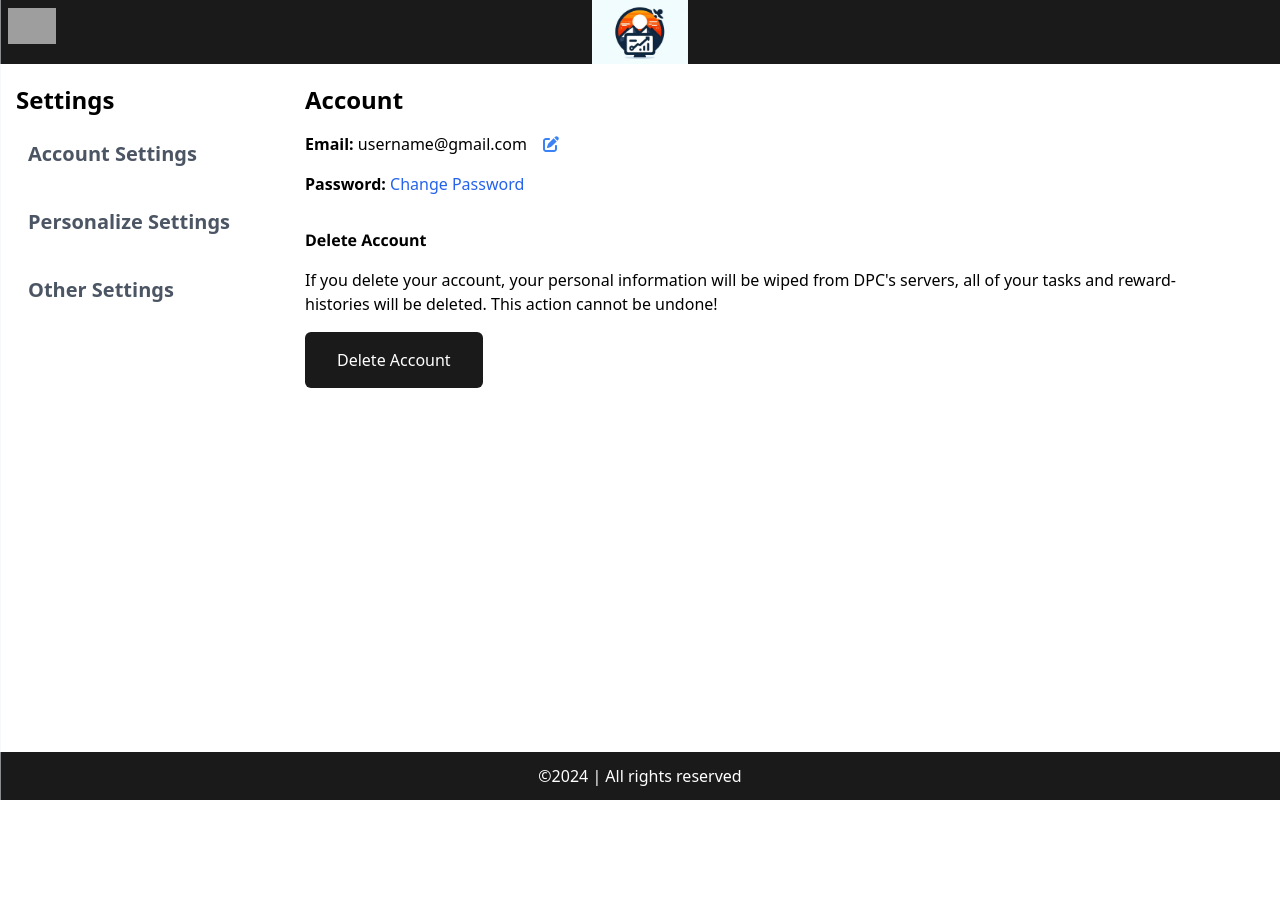
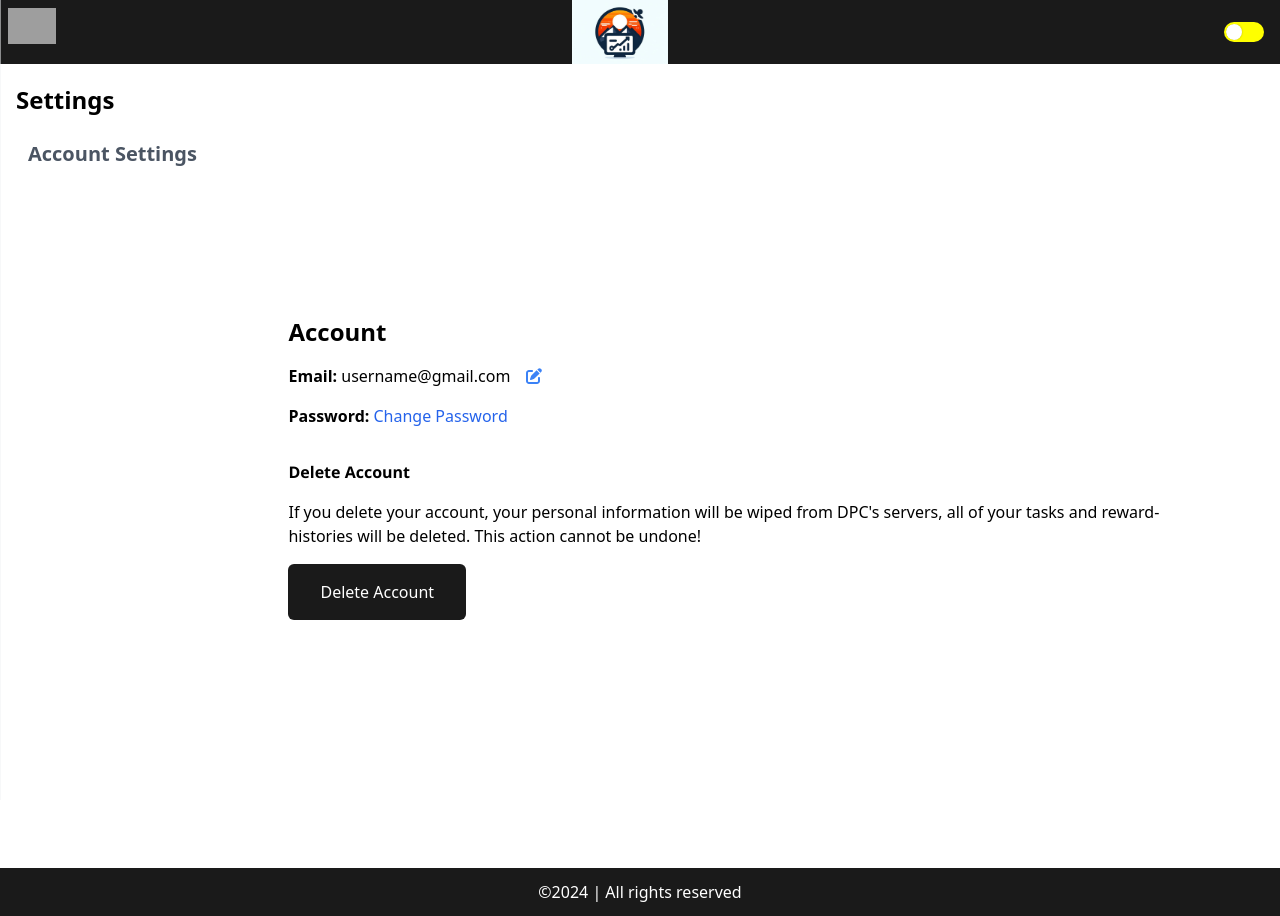
Before and after one commit to mkgit01/digital-progress-card, a React (Vite) app in the folder client/: page /settings/account in a window 1280 px wide. Before the commit the page ends 800 px from the top, so only its background shows below. Built offline with nearby package versions, Linux system fonts and the light colour scheme; grey boxes are pictures that could not be loaded.

Commit message:
added toggleMode button in the header and removed personalize settings from settings

```diff
--- a/client/index.html
+++ b/client/index.html
@@ -6,7 +6,7 @@
     <link rel="shortcut icon" href="/media/images/woman-sigh.png" type="image/x-icon">
     <title>DIGITAL PROGRESS CARD</title>
   </head>
-  <body class="light">
+  <body>
     <div id="root"></div>
     <script type="module" src="/src/main.jsx"></script>
   </body>
--- a/client/src/components/Layout.jsx
+++ b/client/src/components/Layout.jsx
@@ -14,7 +14,7 @@ function Layout() {
     <>
     {loggedIn?
     <>
-    <div className='full-page' id="default">
+    <div className='full-page light'>
       <Header />
       <Outlet />
         </div>
--- a/client/src/components/Marginals/Header.jsx
+++ b/client/src/components/Marginals/Header.jsx
@@ -1,20 +1,58 @@
-import React from 'react'
-import Sidebar from './Sidebar'
-import { Link } from 'react-router-dom'
-import Sidebar2 from './Sidebar2'
+import React from "react";
+import Sidebar2 from "./Sidebar2";
+import { Link } from "react-router-dom";
+import { useEffect, useState } from "react";
+import "../../styles/toggleMode.css";
 
 const Header = () => {
+  const [mode, setMode] = useState(localStorage.getItem("mode") || "light");
+
+  const toggleMode = () => {
+    setMode((prevMode) => {
+      const newMode = prevMode === "dark" ? "light" : "dark";
+      localStorage.setItem("mode", newMode);
+      return newMode;
+    });
+  };
+
+  useEffect(() => {
+    document.body.className = mode;
+  }, [mode]);
+
   return (
     <>
-    {/* <Sidebar /> */}
-    <Sidebar2 />
-    <div className='header logo-holder grid place-items-center h-16 mb-1 top-0'>
-        <Link to="/">
-        <img className='logo-img object-cover' src="/media/images/dpc-logo.png" alt="logo" />
-        </Link>
-    </div>
+      {/* <Sidebar /> */}
+      <Sidebar2 />
+
+      <div className="header flex items-center justify-between h-16 px-4 mb-1 top-0">
+        <div className="logo-holder m-auto">
+          <Link to="/">
+            <img
+              className="logo-img object-cover"
+              src="/media/images/dpc-logo.png"
+              alt="logo"
+            />
+          </Link>
+        </div>
+
+        {/* dark and light mode toggle */}
+          <div className="relative inline-block align-middle select-none transition duration-200 ease-in">
+            <input
+              type="checkbox"
+              name="toggle"
+              id="toggle"
+              className="toggle-checkbox absolute block rounded-full appearance-none cursor-pointer"
+              checked={mode === "dark"}
+              onChange={toggleMode}
+            />
+            <label
+              htmlFor="toggle"
+              className="toggle-label block overflow-hidden rounded-full cursor-pointer"
+            ></label>
+          </div>
+      </div>
     </>
-  )
-}
+  );
+};
 
-export default Header
+export default Header;
--- a/client/src/components/Marginals/Sidebar2.jsx
+++ b/client/src/components/Marginals/Sidebar2.jsx
@@ -47,7 +47,7 @@ const Sidebar2 = () => {
           <NavLink
            onClick={toggleSidebar}
             className="flex transform items-center rounded-lg px-3 py-2 text-gray-600 transition-colors duration-300 hover:bg-gray-100 hover:text-gray-700"
-            to="settings"
+            to="/settings/account"
           >
             {/* <BellRing className="h-5 w-5" aria-hidden="true" />  */}
             <Wrench className="h-5 w-5" aria-hidden="true" />
--- a/client/src/components/Settings/Account.jsx
+++ b/client/src/components/Settings/Account.jsx
@@ -106,7 +106,7 @@ const Account = () => {
   };
 
   return (
-    <div className="flex">
+    <div className="flex h-screen">
       <div className="hidden sm:block w-auto">
         <Settings />
       </div>
--- a/client/src/components/Settings/Personalize.jsx
+++ b/client/src/components/Settings/Personalize.jsx
@@ -138,7 +138,6 @@ import React, { useEffect, useState } from "react";
 import Settings from "./Settings";
 import { Check } from "lucide-react";
 import useLocalStorage from "use-local-storage";
-import "../../styles/personalize.css";
 import { NavLink } from "react-router-dom";
 
 const themes = {
@@ -152,24 +151,11 @@ const themes = {
 
 const Personalize = () => {
   const [theme, setTheme] = useLocalStorage("theme", "default");
-  const [mode, setMode] = useState(localStorage.getItem("mode") || "light");
 
   const handleThemeChange = (selectedTheme) => {
     setTheme(selectedTheme);
     localStorage.setItem("theme", selectedTheme);
   };
-
-  const toggleMode = () => {
-    setMode((prevMode) => {
-      const newMode = prevMode === "dark" ? "light" : "dark";
-      localStorage.setItem("mode", newMode);
-      return newMode;
-    });
-  };
-
-  useEffect(() => {
-    document.body.className = mode;
-  }, [mode]);
 
   useEffect(() => {
     document.body.id = theme;
@@ -178,35 +164,11 @@ const Personalize = () => {
   return (
     <div className="flex">
       <div className="hidden sm:block w-auto">
-
-      <Settings />
+        <Settings />
       </div>
 
       <div className="w-3/4 p-4">
         {/* ----------------------------------Dark/Light Mode Toggle------------------------------------------- */}
-        <div className="mb-5">
-          <label className="block mb-2">
-            <strong>Mode:</strong>
-          </label>
-          <div className="flex gap-3 m-auto">
-            <span className="font-semibold ">Light</span>
-            <div className="relative inline-block w-10 mt-1 align-middle select-none transition duration-200 ease-in">
-              <input
-                type="checkbox"
-                name="toggle"
-                id="toggle"
-                className="toggle-checkbox absolute block w-6 h-6 rounded-full appearance-none cursor-pointer"
-                checked={mode === "dark"}
-                onChange={toggleMode}
-              />
-              <label
-                htmlFor="toggle"
-                className="toggle-label block overflow-hidden h-6 rounded-full  cursor-pointer"
-              ></label>
-            </div>
-            <span className="font-semibold">Dark</span>
-          </div>
-        </div>
 
         {/* ------------------------------------------------Color Themes------------------------------------------------ */}
         <div className="mb-4">
@@ -235,10 +197,9 @@ const Personalize = () => {
           className="sm:hidden flex transform items-center rounded-lg px-3 py-2 text-gray-600 transition-colors duration-300 hover:bg-gray-100 hover:text-gray-700"
         >
           <h2 className="text-xl font-semibold mb-2">Go Back</h2>
-
         </NavLink>
       </div>
-     </div>
+    </div>
   );
 };
 
--- a/client/src/components/Settings/Settings.jsx
+++ b/client/src/components/Settings/Settings.jsx
@@ -8,26 +8,26 @@ const Settings = () => {
       <div className="flex flex-col gap-4">
         <NavLink
           to="/settings/account"
-          className="flex transform items-center rounded-lg px-3 py-2 text-gray-600 transition-colors duration-300 hover:bg-gray-100 hover:text-gray-700"
+          className="flex transform items-center rounded-lg px-3 py-2 text-gray-600 transition-colors duration-300  hover:text-black"
 
         >
           <h2 className="text-xl font-semibold mb-2">Account Settings</h2>
 
         </NavLink>
-        <NavLink
+        {/* <NavLink
           to="/settings/personalize"
           className="flex transform items-center rounded-lg px-3 py-2 text-gray-600 transition-colors duration-300 hover:bg-gray-100 hover:text-gray-700"
         >
           <h2 className="text-xl font-semibold mb-2">Personalize Settings</h2>
 
-        </NavLink>
-        <NavLink
+        </NavLink> */}
+        {/* <NavLink
           to="/settings"
           className="flex transform items-center rounded-lg px-3 py-2 text-gray-600 transition-colors duration-300 hover:bg-gray-100 hover:text-gray-700"
         >
           <h2 className="text-xl font-semibold mb-2">Other Settings</h2>
 
-        </NavLink>
+        </NavLink> */}
       </div>
     </div>
   );
--- a/client/src/styles/index.css
+++ b/client/src/styles/index.css
@@ -14,8 +14,8 @@
 }
 
 .dark{
-    --primary-color:#333;
-    --accent-color:#111b20;
+    --primary-color:#353535;
+    --accent-color:#000;
     --opt-color:#1b4332;
     --hover-color:#5f5f5f;
     --secondry-color:#1b4332;
@@ -25,7 +25,7 @@
     --third-font: 'Ubuntu', sans-serif;
 }
 
-#blue{
+/* #blue{
     --primary-color:blue;
     --accent-color:#111b20;
     --opt-color:#1b4332;
@@ -79,7 +79,7 @@
     --text-color: #000000 --primary-font: 'Rubik', sans-serif;
     --secondary-font: 'Roboto', sans-serif;
     --third-font: 'Ubuntu', sans-serif;
-}
+} */
 
 .small{
     font-size: 11px;
--- a/client/src/styles/personalize.css
+++ b/client/src/styles/toggleMode.css
@@ -9,13 +9,13 @@
     border-color: var(--hover-color); /* bg-gray-300 */
   }
 
-  .toggle-checkbox:checked + .toggle-label {
-    background-color: black; /* bg-gray-800 */
+  .toggle-checkbox:checked + .toggle-label{
+    background-color: rgb(255, 255, 255); /* bg-gray-800 */
   }
 
   .toggle-checkbox:checked + .toggle-label::before {
     transform: translateX(1.25rem); /* Adjust according to the size of your switch */
-    background-color: white; /* bg-gray-800 */
+    background-color: black; /* bg-gray-800 */
   }
 
   .toggle-label {
@@ -24,9 +24,9 @@
     cursor: pointer;
     border: 2px solid transparent;
     border-radius: 9999px;
-    height: 1.25rem;
+    height: 1.25em;
     width: 2.5rem;
-    background-color: rgba(243, 239, 24, 0.829); /* bg-gray-300 */
+    background-color: yellow; /* bg-gray-300 */
     transition: background-color 0.2s ease-in-out;
   }
 
@@ -36,9 +36,10 @@
     height: 1rem;
     width: 1rem;
     border-radius: 9999px;
-    background: var(--light-text);
-    box-shadow: 0 0 2px 0 rgba(0, 0, 0, 0.2);
+    /* background: var(--light-text); */
+    box-shadow: 0 0 2px 0 rgba(0, 0, 0, 0.295);
     transition: transform 0.2s ease-in-out;
+    background-color: rgb(255, 255, 255);
   }
   .toggle-label::after{
     background: var(--light-text);
```
